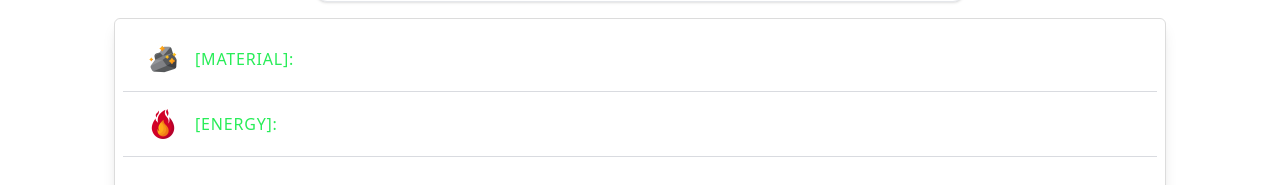
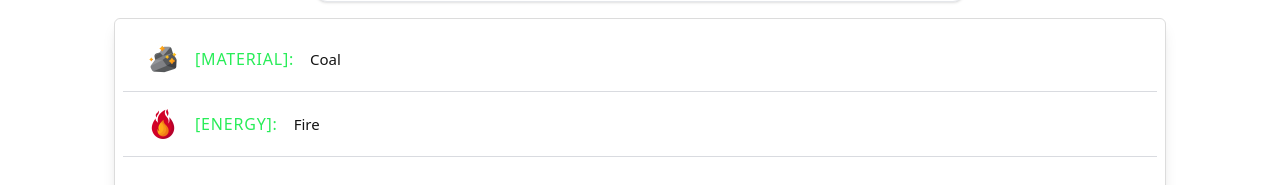
Before and after one commit to senku-io/engine, a Next.js app: page / in a window 1280 px wide. Shown: the part 282-467 px from the top of the page. Built offline with nearby package versions, Linux system fonts and the light colour scheme.

Commit message:
title to name change fixed

```diff
--- a/app/library/[category]/page.tsx
+++ b/app/library/[category]/page.tsx
@@ -34,7 +34,7 @@ export default async function Category({
                                 height={32}
                             />
                             <span className="text-[15px] font-medium text-[#141414]">
-                                    {search[items].title}
+                                {search[items].name}
                             </span>
                         </Link>
                     ))}
--- a/app/library/page.tsx
+++ b/app/library/page.tsx
@@ -33,7 +33,7 @@ export default function Library() {
                                         height={32}
                                     />
                                     <span className="text-[15px] font-medium text-[#141414]">
-                                        {search[items].title}
+                                        {search[items].name}
                                     </span>
                                 </Link>
                             ))}
--- a/app/page.tsx
+++ b/app/page.tsx
@@ -57,8 +57,8 @@ export default function Home() {
                         <span className="uppercase tracking-wider text-[#28ED58]">
                             [{search.nodes[items].type}]:
                         </span>
-                        <span className="text-[15px] font-medium text-[#141414]">
-                            {search.nodes[items].title}
+                        <span className="text-[15px] font-medium text-[#141414] capitalize">
+                            {search.nodes[items].name}
                         </span>
                     </Link>
                 ))}
--- a/lib/search.ts
+++ b/lib/search.ts
@@ -15,7 +15,7 @@ export function searchNodes(
             return (
                 key.includes(q) ||
                 value.keywords.includes(q) ||
-                value.title.toLowerCase() === q
+                value.name.toLowerCase() === q
             );
 
         return value[mode].includes(q);
--- a/types/atlas.ts
+++ b/types/atlas.ts
@@ -1,6 +1,6 @@
 export type AtlasNode = {
     path: string;
-    title: string;
+    name: string;
     type: string;
     keywords: string[];
 };
```
Lines whose indentation alone changed are shown as unchanged.
